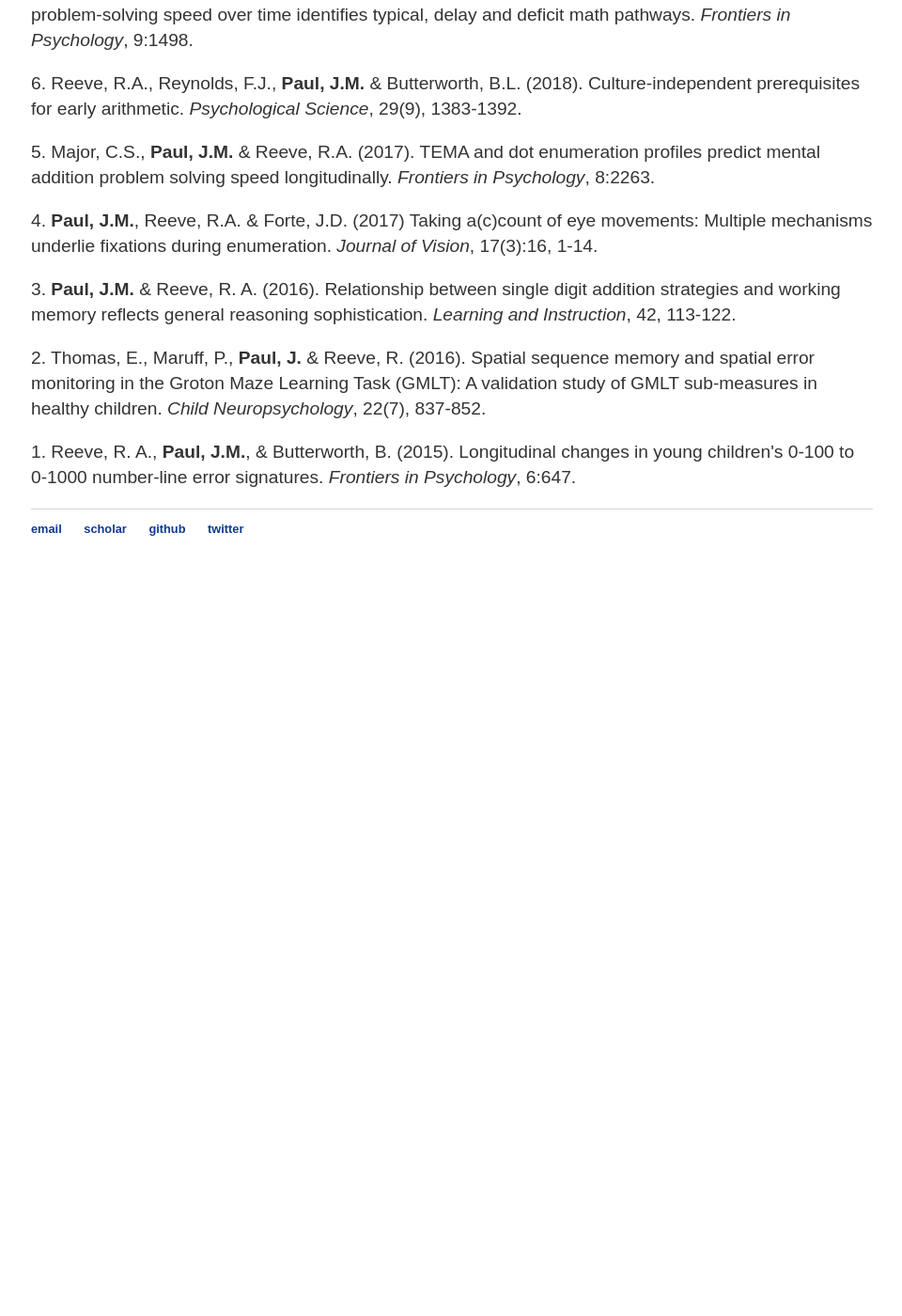
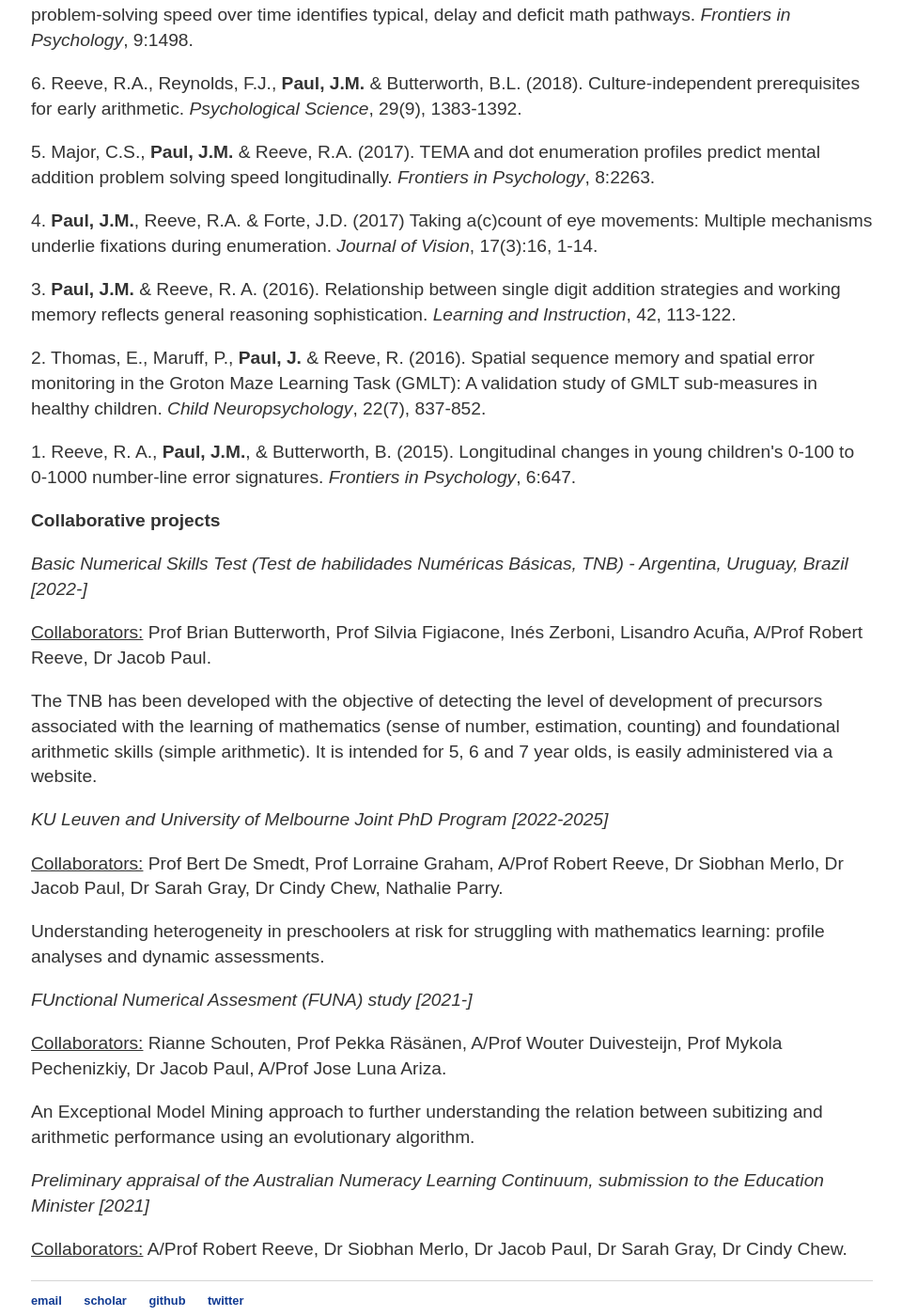
Before and after one commit to jacobmpaul/jacobmpaul.github.io, a Jekyll site: the page built from cv.html, in a window 1280 px wide and 1400 px high, scrolled down 931 px. Shown: the whole window at 94% size, without its empty margins (159-1119 px from the left). Built offline with Jekyll 4.4.1, drawn with Linux system fonts in a browser that asks for light colours; before the commit the page ends 1561 px from its top, so only the background shows below that.

Commit message:
Update cv.html
Added collaborations

```diff
--- a/cv.html
+++ b/cv.html
@@ -22,5 +22,25 @@ title: Jacob M. Paul
 	<p>3.	<b>Paul, J.M.</b> & Reeve, R. A. (2016). Relationship between single digit addition strategies and working memory reflects general reasoning sophistication.  <i>Learning and Instruction</i>, 42, 113-122.</p>
 	<p>2.	Thomas, E., Maruff, P., <b>Paul, J.</b> & Reeve, R. (2016). Spatial sequence memory and spatial error monitoring in the Groton Maze Learning Task (GMLT): A validation study of GMLT sub-measures in healthy children. <i>Child Neuropsychology</i>, 22(7), 837-852.</p>
 	<p>1.	Reeve, R. A., <b>Paul, J.M.</b>, & Butterworth, B. (2015). Longitudinal changes in young children's 0-100 to 0-1000 number-line error signatures. <i>Frontiers in Psychology</i>, 6:647.</p>
+	<p></p>
+	<p><b>Collaborative projects</b></p>
+	<p><i>Basic Numerical Skills Test (Test de habilidades Numéricas Básicas, TNB) - Argentina, Uruguay, Brazil [2022-]</i></p>
+	<p><u>Collaborators:</u> Prof Brian Butterworth, Prof Silvia Figiacone, Inés Zerboni, Lisandro Acuña,  A/Prof Robert Reeve, Dr Jacob Paul.</p>
+	<p>The TNB has been developed with the objective of detecting the level of development of precursors associated with the learning of mathematics (sense of number, estimation, counting)
+		and foundational arithmetic skills (simple arithmetic). It is intended for 5, 6 and 7 year olds, is easily administered via a website.</p>
+	<p></p>
 
+	<p><i>KU Leuven and University of Melbourne Joint PhD Program [2022-2025]</i></p>
+	<p><u>Collaborators:</u> Prof Bert De Smedt, Prof Lorraine Graham, A/Prof Robert Reeve, Dr Siobhan Merlo, Dr Jacob Paul, Dr Sarah Gray, Dr Cindy Chew, Nathalie Parry.</p>
+	<p>Understanding heterogeneity in preschoolers at risk for struggling with mathematics learning: profile analyses and dynamic assessments.</p>
+	<p></p>
+
+	<p><i>FUnctional Numerical Assesment (FUNA) study [2021-]</i></p>
+	<p><u>Collaborators:</u> Rianne Schouten, Prof Pekka Räsänen, A/Prof Wouter Duivesteijn, Prof Mykola Pechenizkiy, Dr Jacob Paul, A/Prof Jose Luna Ariza.</p>
+	<p>An Exceptional Model Mining approach to further understanding the relation between subitizing and arithmetic performance using an evolutionary algorithm.</p>
+	<p></p>
+
+	<p><i>Preliminary appraisal of the Australian Numeracy Learning Continuum, submission to the Education Minister [2021]</i></p>
+	<p><u>Collaborators:</u> A/Prof Robert Reeve, Dr Siobhan Merlo, Dr Jacob Paul, Dr Sarah Gray, Dr Cindy Chew.</p>
+	<p></p>
 </div><!-- /.blurb -->
```
Lines whose indentation alone changed are shown as unchanged.
